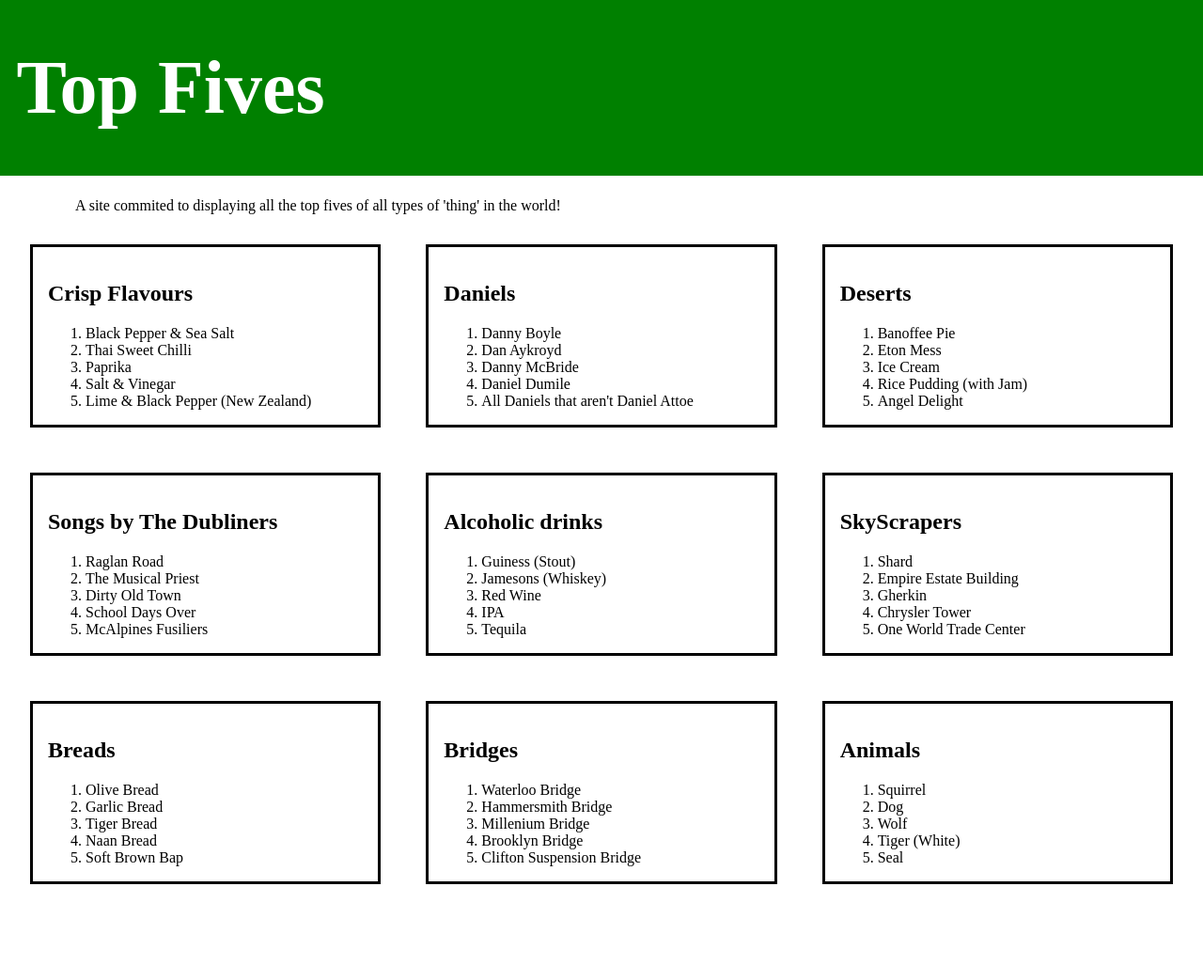
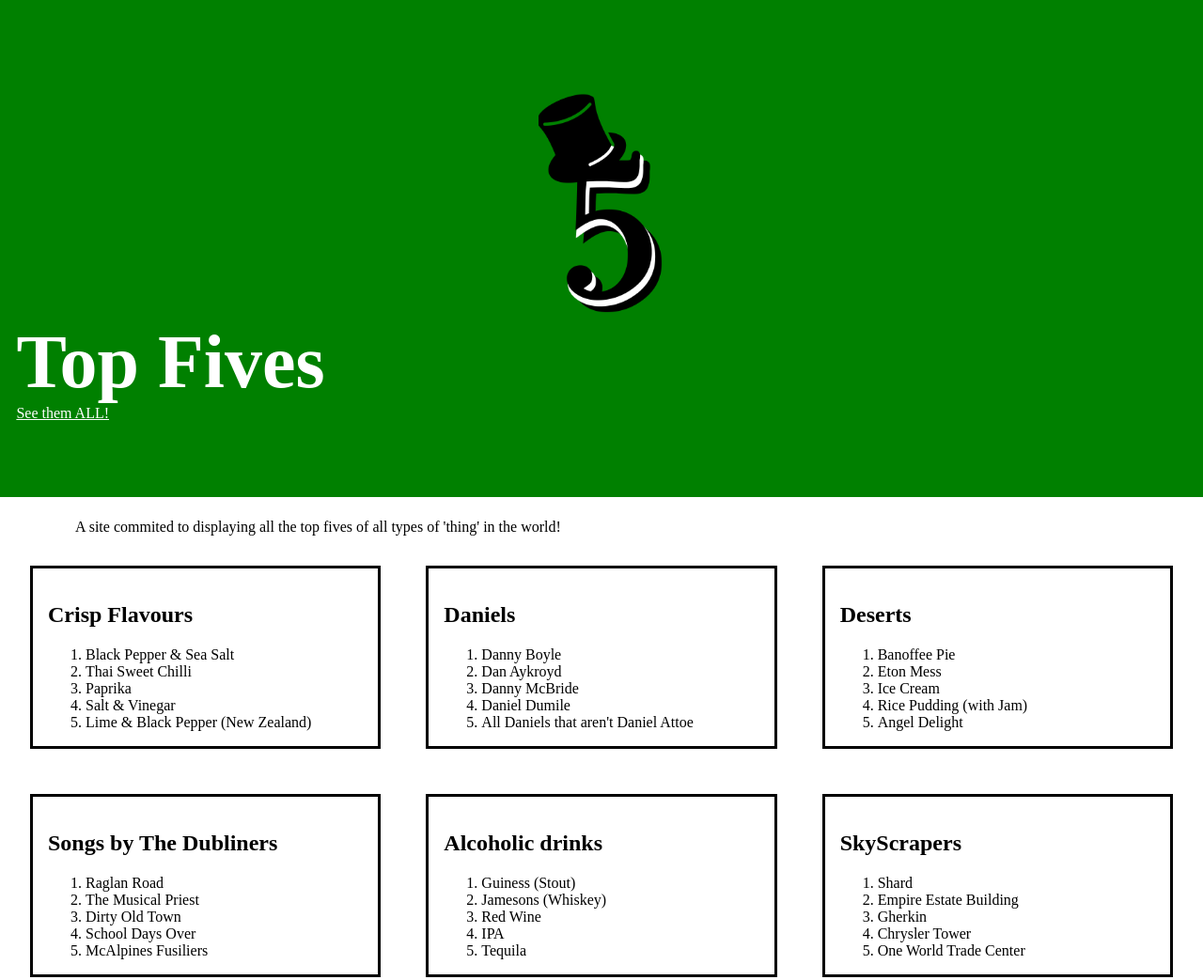
Before and after one commit to aaronjones96/top5, a Gatsby site: page / in a window 1280 px wide. Shown: the top 1043 px of the page at 94% size. Before the commit the page ends 973 px from the top, so only its background shows below. Built offline with nearby package versions, Linux system fonts and the light colour scheme; Gatsby itself is replaced by a stand-in of ours.

Commit message:
fixes to intro p and skip link added

```diff
--- a/src/components/header.js
+++ b/src/components/header.js
@@ -1,10 +1,12 @@
 import { Link } from "gatsby"
 import PropTypes from "prop-types"
 import React from "react"
+import Image from './image'
 
 const Header = ({ siteTitle }) => (
   <header>
     <div>
+      <Image/>
       <h1>
         <Link
           to="/"
@@ -16,6 +18,7 @@ const Header = ({ siteTitle }) => (
           {siteTitle}
         </Link>
       </h1>
+      <Link className="skip" to="#main">See them ALL!</Link>
     </div>
   </header>
 )
--- a/src/components/image.js
+++ b/src/components/image.js
@@ -16,7 +16,7 @@ import Img from "gatsby-image"
 const Image = () => {
   const data = useStaticQuery(graphql`
     query {
-      placeholderImage: file(relativePath: { eq: "gatsby-astronaut.png" }) {
+      placeholderImage: file(relativePath: { eq: "top5.png" }) {
         childImageSharp {
           fluid(maxWidth: 300) {
             ...GatsbyImageSharpFluid
@@ -26,7 +26,7 @@ const Image = () => {
     }
   `)
 
-  return <Img fluid={data.placeholderImage.childImageSharp.fluid} />
+  return <Img className="five-logo" fluid={data.placeholderImage.childImageSharp.fluid} />
 }
 
 export default Image
--- a/src/components/layout.js
+++ b/src/components/layout.js
@@ -28,7 +28,7 @@ const Layout = ({ children }) => {
     <head></head>
       <Header siteTitle={data.site.siteMetadata.title} />
       <div>
-        <main>{children}</main>
+        <main id="main">{children}</main>
         <footer>
         </footer>
       </div>
--- a/src/components/layout.scss
+++ b/src/components/layout.scss
@@ -17,7 +17,7 @@ header {
   div {
     margin: 0 auto;
     max-width: 960;
-    padding: 3rem 1.0875rem;
+    padding: 5rem 1.0875rem;
   }
   h1 {
     margin: 0;
@@ -30,8 +30,20 @@ body {
 
 p {
   padding: 0rem 0rem 0rem 5rem;
+  @media screen and (max-width: 768px) {
+    padding: 0rem 0rem 0rem 2rem;
+  }
 }
-
+.five-logo {
+  height: 100px;
+  width: 100px;
+}
+.skip {
+  color: #FFF;
+  &:active,&:visited {
+    color: #FFF;
+  }
+}
 /* .topFive:hover .content {
   transform: rotateY( 180deg ) ;
   transition: transform 0.5s;
```
Also changed, not shown: src/images/top5.png (added), src/images/top5.svg (added).
